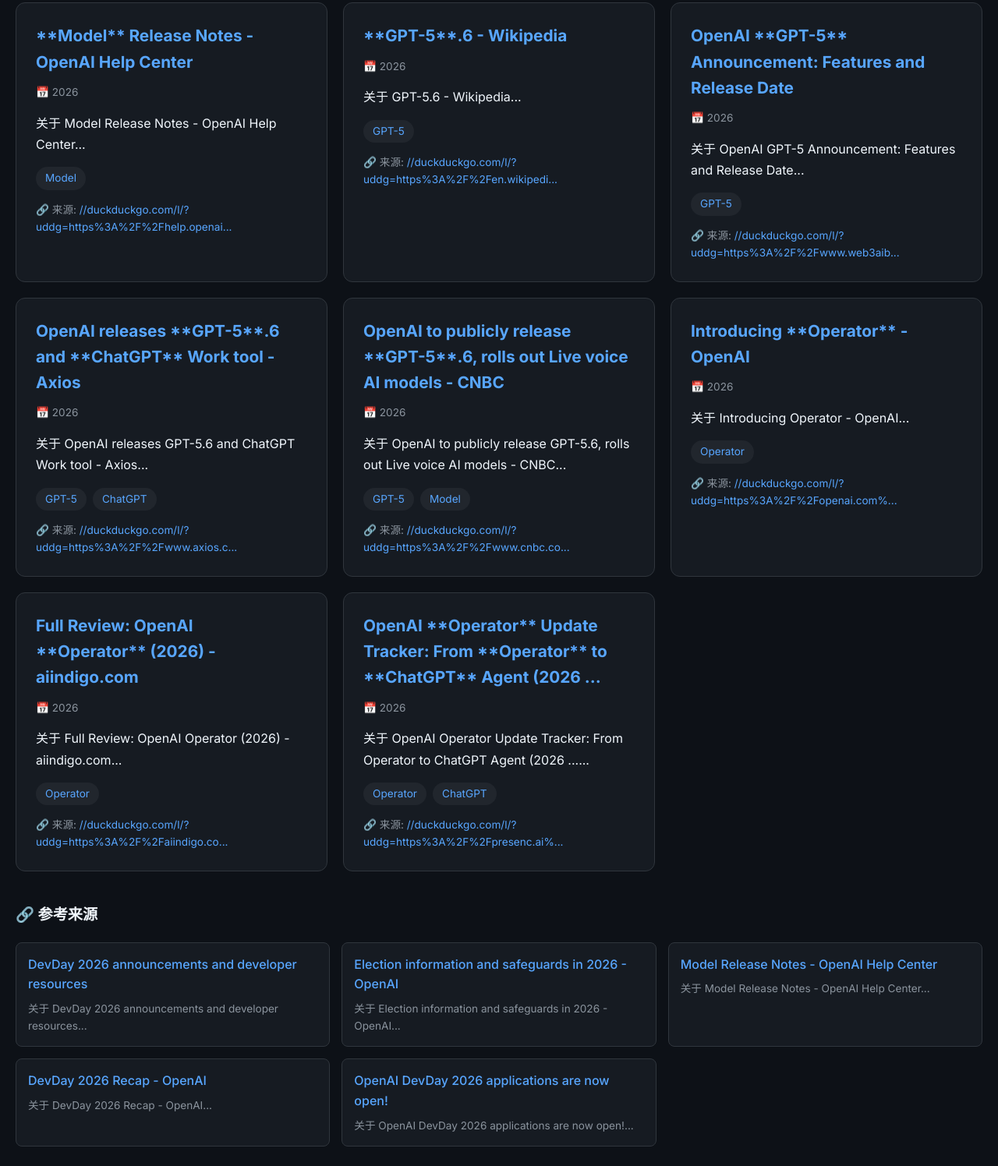
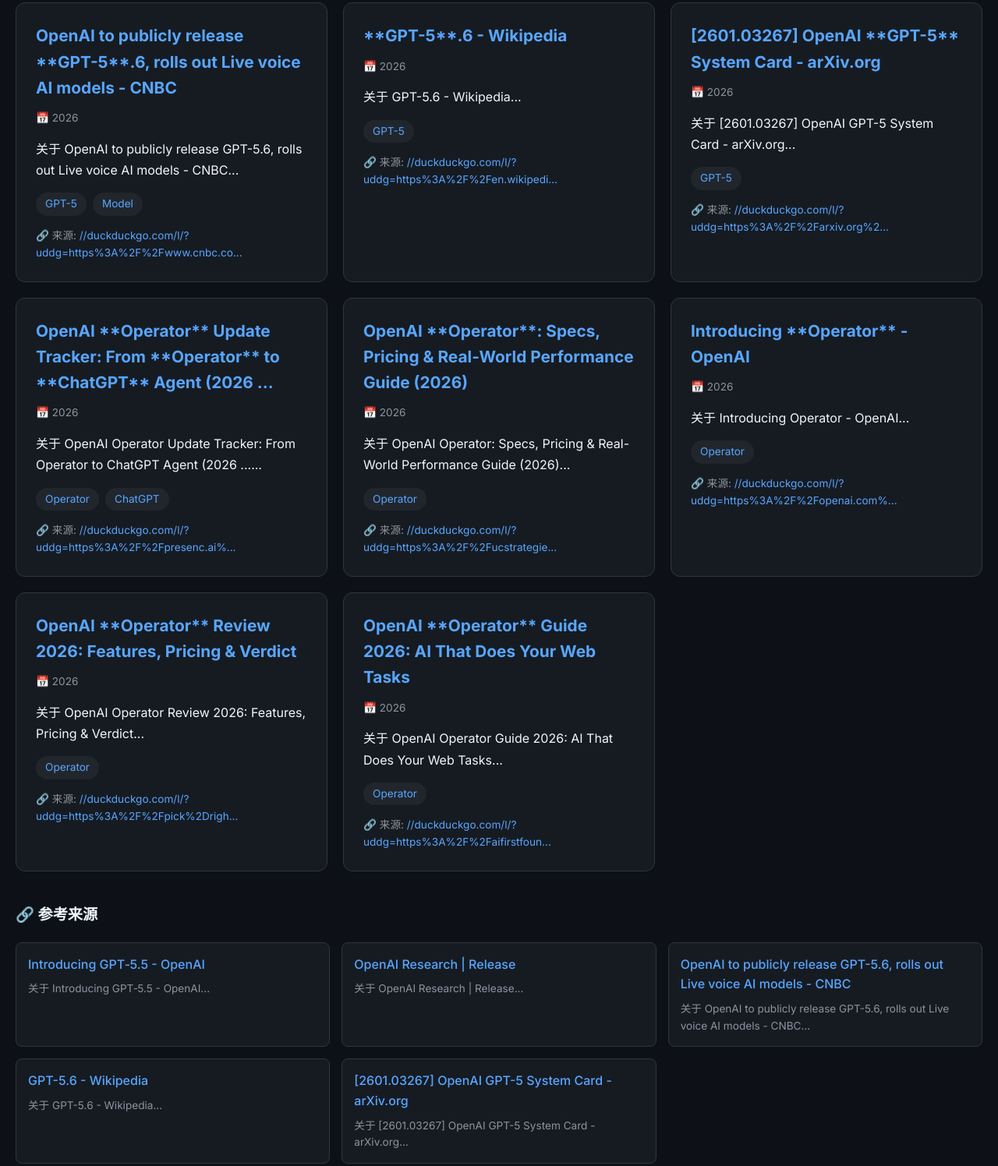
Before and after one commit to Horacezhang36/Competitive-Analysis, a plain HTML site: page output/2026/competitive_analysis_report.html in a window 1280 px wide. Shown: the part 722-2218 px from the top of the page at 78% size. Drawn offline with Linux system fonts and the light colour scheme.

Commit message:
ci: Auto-publish report 2026-11-21

```diff
--- a/output/2026/competitive_analysis_report.html
+++ b/output/2026/competitive_analysis_report.html
@@ -410,15 +410,15 @@
                 <div class="label">AI 公司分析</div>
             </div>
             <div class="stat-card">
-                <div class="number">10</div>
+                <div class="number">11</div>
                 <div class="label">产品/功能</div>
             </div>
             <div class="stat-card">
-                <div class="number">15</div>
+                <div class="number">13</div>
                 <div class="label">参考来源</div>
             </div>
             <div class="stat-card">
-                <div class="number">2026-11-20</div>
+                <div class="number">2026-11-21</div>
                 <div class="label">报告日期</div>
             </div>
         </div>
@@ -442,11 +442,11 @@
                 <div class="products-grid">
 
                     <div class="product-card">
-                        <h3>**Model** Release Notes - OpenAI Help Center</h3>
+                        <h3>OpenAI to publicly release **GPT-5**.6, rolls out Live voice AI models - CNBC</h3>
                         <div class="date">📅 2026</div>
-                        <div class="description">关于 Model Release Notes - OpenAI Help Center...</div>
-                        <div class="features"><span class="feature-tag">Model</span></div>
-                        <div class="source">🔗 来源: <a href="//duckduckgo.com/l/?uddg=https%3A%2F%2Fhelp.openai.com%2Fen%2Farticles%2F9624314%2Dmodel%2Drelease%2Dnotes&amp;rut=28db1c5d4090e1a512f7dcab6de7cce4fb81d6ec2422bf2dc11e8e43cbdc4ee9" target="_blank">//duckduckgo.com/l/?uddg=https%3A%2F%2Fhelp.openai...</a></div>
+                        <div class="description">关于 OpenAI to publicly release GPT-5.6, rolls out Live voice AI models - CNBC...</div>
+                        <div class="features"><span class="feature-tag">GPT-5</span><span class="feature-tag">Model</span></div>
+                        <div class="source">🔗 来源: <a href="//duckduckgo.com/l/?uddg=https%3A%2F%2Fwww.cnbc.com%2F2026%2F07%2F08%2Fopenai%2Dexpanding%2Dgpt%2D5point6%2Dai%2Dmodel%2Drelease%2Dending%2Dgovernment%2Dlimits.html&amp;rut=4bc0d5fe99d17aa8821fce69bab12f41caf6326ce9fb406243cf4a79b411c07f" target="_blank">//duckduckgo.com/l/?uddg=https%3A%2F%2Fwww.cnbc.co...</a></div>
                     </div>
 
                     <div class="product-card">
@@ -454,31 +454,31 @@
                         <div class="date">📅 2026</div>
                         <div class="description">关于 GPT-5.6 - Wikipedia...</div>
                         <div class="features"><span class="feature-tag">GPT-5</span></div>
-                        <div class="source">🔗 来源: <a href="//duckduckgo.com/l/?uddg=https%3A%2F%2Fen.wikipedia.org%2Fwiki%2FGPT%2D5.6&amp;rut=913c95a4b03172f5f67be3bdcc326ae3d8b6860f1d4b47ea7811134408f2fdc5" target="_blank">//duckduckgo.com/l/?uddg=https%3A%2F%2Fen.wikipedi...</a></div>
+                        <div class="source">🔗 来源: <a href="//duckduckgo.com/l/?uddg=https%3A%2F%2Fen.wikipedia.org%2Fwiki%2FGPT%2D5.6&amp;rut=c70070040870bfdd09f750f44ac9b587d41528a2c08532689f424015cdf40223" target="_blank">//duckduckgo.com/l/?uddg=https%3A%2F%2Fen.wikipedi...</a></div>
                     </div>
 
                     <div class="product-card">
-                        <h3>OpenAI **GPT-5** Announcement: Features and Release Date</h3>
+                        <h3>[2601.03267] OpenAI **GPT-5** System Card - arXiv.org</h3>
                         <div class="date">📅 2026</div>
-                        <div class="description">关于 OpenAI GPT-5 Announcement: Features and Release Date...</div>
+                        <div class="description">关于 [2601.03267] OpenAI GPT-5 System Card - arXiv.org...</div>
                         <div class="features"><span class="feature-tag">GPT-5</span></div>
-                        <div class="source">🔗 来源: <a href="//duckduckgo.com/l/?uddg=https%3A%2F%2Fwww.web3aiblog.com%2Fblog%2Fopenai%2Dgpt%2D5%2Dannouncement%2D2026&amp;rut=cbc5a048598cffe9d72f0f7008c52a689584514b5da67591990e4361c3616712" target="_blank">//duckduckgo.com/l/?uddg=https%3A%2F%2Fwww.web3aib...</a></div>
+                        <div class="source">🔗 来源: <a href="//duckduckgo.com/l/?uddg=https%3A%2F%2Farxiv.org%2Fabs%2F2601.03267&amp;rut=c3e7f3d7b33422a205b6016c5283c62257467be1c731c482453b5729e6c61c8d" target="_blank">//duckduckgo.com/l/?uddg=https%3A%2F%2Farxiv.org%2...</a></div>
                     </div>
 
                     <div class="product-card">
-                        <h3>OpenAI releases **GPT-5**.6 and **ChatGPT** Work tool - Axios</h3>
+                        <h3>OpenAI **Operator** Update Tracker: From **Operator** to **ChatGPT** Agent (2026 ...</h3>
                         <div class="date">📅 2026</div>
-                        <div class="description">关于 OpenAI releases GPT-5.6 and ChatGPT Work tool - Axios...</div>
-                        <div class="features"><span class="feature-tag">GPT-5</span><span class="feature-tag">ChatGPT</span></div>
-                        <div class="source">🔗 来源: <a href="//duckduckgo.com/l/?uddg=https%3A%2F%2Fwww.axios.com%2F2026%2F07%2F09%2Fai%2Dopenai%2Dgpt%2Drelease&amp;rut=027087c1e64ee2d7990a3b47aaa20136e96fb26b54d09965389e6b418901e989" target="_blank">//duckduckgo.com/l/?uddg=https%3A%2F%2Fwww.axios.c...</a></div>
+                        <div class="description">关于 OpenAI Operator Update Tracker: From Operator to ChatGPT Agent (2026 ......</div>
+                        <div class="features"><span class="feature-tag">Operator</span><span class="feature-tag">ChatGPT</span></div>
+                        <div class="source">🔗 来源: <a href="//duckduckgo.com/l/?uddg=https%3A%2F%2Fpresenc.ai%2Fresearch%2Fopenai%2Doperator%2Dupdate%2Dtracker%2D2026&amp;rut=1a2fd7ca19f1dcbf1cdbc37079069533c7208da6a620f1b15475105c1f1c17d7" target="_blank">//duckduckgo.com/l/?uddg=https%3A%2F%2Fpresenc.ai%...</a></div>
                     </div>
 
                     <div class="product-card">
-                        <h3>OpenAI to publicly release **GPT-5**.6, rolls out Live voice AI models - CNBC</h3>
+                        <h3>OpenAI **Operator**: Specs, Pricing & Real-World Performance Guide (2026)</h3>
                         <div class="date">📅 2026</div>
-                        <div class="description">关于 OpenAI to publicly release GPT-5.6, rolls out Live voice AI models - CNBC...</div>
-                        <div class="features"><span class="feature-tag">GPT-5</span><span class="feature-tag">Model</span></div>
-                        <div class="source">🔗 来源: <a href="//duckduckgo.com/l/?uddg=https%3A%2F%2Fwww.cnbc.com%2F2026%2F07%2F08%2Fopenai%2Dexpanding%2Dgpt%2D5point6%2Dai%2Dmodel%2Drelease%2Dending%2Dgovernment%2Dlimits.html&amp;rut=cfcd0c002fdd9a3db11c48075248e2af47b2c0c8eb80eb0eb00007ab40b15f24" target="_blank">//duckduckgo.com/l/?uddg=https%3A%2F%2Fwww.cnbc.co...</a></div>
+                        <div class="description">关于 OpenAI Operator: Specs, Pricing & Real-World Performance Guide (2026)...</div>
+                        <div class="features"><span class="feature-tag">Operator</span></div>
+                        <div class="source">🔗 来源: <a href="//duckduckgo.com/l/?uddg=https%3A%2F%2Fucstrategies.com%2Fnews%2Fopenai%2Doperator%2Dspecs%2Dpricing%2Dreal%2Dworld%2Dperformance%2Dguide%2D2026%2F&amp;rut=0b88047ef153f4e91d4689e25a5dad51fc28c7b61a1e66785540c4366ecc7bdd" target="_blank">//duckduckgo.com/l/?uddg=https%3A%2F%2Fucstrategie...</a></div>
                     </div>
 
                     <div class="product-card">
@@ -486,23 +486,23 @@
                         <div class="date">📅 2026</div>
                         <div class="description">关于 Introducing Operator - OpenAI...</div>
                         <div class="features"><span class="feature-tag">Operator</span></div>
-                        <div class="source">🔗 来源: <a href="//duckduckgo.com/l/?uddg=https%3A%2F%2Fopenai.com%2Findex%2Fintroducing%2Doperator%2F&amp;rut=11bd6340df14297f78e222a88aa53b2e7a65723da4a1a3153e61a2285a75eabd" target="_blank">//duckduckgo.com/l/?uddg=https%3A%2F%2Fopenai.com%...</a></div>
+                        <div class="source">🔗 来源: <a href="//duckduckgo.com/l/?uddg=https%3A%2F%2Fopenai.com%2Findex%2Fintroducing%2Doperator%2F&amp;rut=72d671d0ae47b70e194eff1801850bbec9cccd15385a8b0aa796c68f210e6d7d" target="_blank">//duckduckgo.com/l/?uddg=https%3A%2F%2Fopenai.com%...</a></div>
                     </div>
 
                     <div class="product-card">
-                        <h3>Full Review: OpenAI **Operator** (2026) - aiindigo.com</h3>
+                        <h3>OpenAI **Operator** Review 2026: Features, Pricing & Verdict</h3>
                         <div class="date">📅 2026</div>
-                        <div class="description">关于 Full Review: OpenAI Operator (2026) - aiindigo.com...</div>
+                        <div class="description">关于 OpenAI Operator Review 2026: Features, Pricing & Verdict...</div>
                         <div class="features"><span class="feature-tag">Operator</span></div>
-                        <div class="source">🔗 来源: <a href="//duckduckgo.com/l/?uddg=https%3A%2F%2Faiindigo.com%2Fblog%2Ffull%2Dreview%2Dopenai%2Doperator%2D2026&amp;rut=0fd13f1d82d8b86114d2bec2f16a619443bdb3c2fe8faa39376f7902b9a5ac11" target="_blank">//duckduckgo.com/l/?uddg=https%3A%2F%2Faiindigo.co...</a></div>
+                        <div class="source">🔗 来源: <a href="//duckduckgo.com/l/?uddg=https%3A%2F%2Fpick%2Dright.com%2Ftools%2Fopenai%2Doperator%2F&amp;rut=9ea686f57aa47e9885137f59a22e61d638ffc1af5174b4e05e122d0ea49fab40" target="_blank">//duckduckgo.com/l/?uddg=https%3A%2F%2Fpick%2Drigh...</a></div>
                     </div>
 
                     <div class="product-card">
-                        <h3>OpenAI **Operator** Update Tracker: From **Operator** to **ChatGPT** Agent (2026 ...</h3>
+                        <h3>OpenAI **Operator** Guide 2026: AI That Does Your Web Tasks</h3>
                         <div class="date">📅 2026</div>
-                        <div class="description">关于 OpenAI Operator Update Tracker: From Operator to ChatGPT Agent (2026 ......</div>
-                        <div class="features"><span class="feature-tag">Operator</span><span class="feature-tag">ChatGPT</span></div>
-                        <div class="source">🔗 来源: <a href="//duckduckgo.com/l/?uddg=https%3A%2F%2Fpresenc.ai%2Fresearch%2Fopenai%2Doperator%2Dupdate%2Dtracker%2D2026&amp;rut=ef719025599ff9e0317ec905a0bdf37b96031f37840ec3dbdb1e63a73c9d2d1b" target="_blank">//duckduckgo.com/l/?uddg=https%3A%2F%2Fpresenc.ai%...</a></div>
+                        <div class="description">关于 OpenAI Operator Guide 2026: AI That Does Your Web Tasks...</div>
+                        <div class="features"><span class="feature-tag">Operator</span></div>
+                        <div class="source">🔗 来源: <a href="//duckduckgo.com/l/?uddg=https%3A%2F%2Faifirstfounders.com%2Fblog%2Fopenai%2Doperator%2Dguide%2D2026.html&amp;rut=00ef60450baf12b689cd446c874177946d3dd0c0b7dd1d9fffd5e7e771a50d37" target="_blank">//duckduckgo.com/l/?uddg=https%3A%2F%2Faifirstfoun...</a></div>
                     </div>
 
                 </div>
@@ -674,32 +674,32 @@
             <div class="source-list">
 
                     <div class="source-item">
-                        <a href="//duckduckgo.com/l/?uddg=https%3A%2F%2Fcommunity.openai.com%2Ft%2Fdevday%2D2026%2Dannouncements%2Dand%2Ddeveloper%2Dresources%2F1402006&amp;rut=76d078cd86e0a83a6c4f8933aba89424b2d30d002f71cd18e5fde0c68853233c" target="_blank">DevDay 2026 announcements and developer resources</a>
-                        <div class="snippet">关于 DevDay 2026 announcements and developer resources...</div>
+                        <a href="//duckduckgo.com/l/?uddg=https%3A%2F%2Fopenai.com%2Findex%2Fintroducing%2Dgpt%2D5%2D5%2F&amp;rut=ee2626229c053864c88b9b2af6b8094d6e27596376655b68a73f64aa730698cc" target="_blank">Introducing GPT‑5.5 - OpenAI</a>
+                        <div class="snippet">关于 Introducing GPT‑5.5 - OpenAI...</div>
                     </div>
 
 
                     <div class="source-item">
-                        <a href="//duckduckgo.com/l/?uddg=https%3A%2F%2Fopenai.com%2Findex%2Felection%2Dsafeguards%2D2026%2F&amp;rut=7cbe61dacafaa352e59670f72427109da8a40468563a3fb64cadca00dee5cf65" target="_blank">Election information and safeguards in 2026 - OpenAI</a>
-                        <div class="snippet">关于 Election information and safeguards in 2026 - OpenAI...</div>
+                        <a href="//duckduckgo.com/l/?uddg=https%3A%2F%2Fopenai.com%2Fresearch%2Findex%2Frelease%2F&amp;rut=100a2201909470036aca7d222b7aef943712e0ff35ba5d465b2d1bc28b476082" target="_blank">OpenAI Research | Release</a>
+                        <div class="snippet">关于 OpenAI Research | Release...</div>
                     </div>
 
 
                     <div class="source-item">
-                        <a href="//duckduckgo.com/l/?uddg=https%3A%2F%2Fhelp.openai.com%2Fen%2Farticles%2F9624314%2Dmodel%2Drelease%2Dnotes&amp;rut=28db1c5d4090e1a512f7dcab6de7cce4fb81d6ec2422bf2dc11e8e43cbdc4ee9" target="_blank">Model Release Notes - OpenAI Help Center</a>
-                        <div class="snippet">关于 Model Release Notes - OpenAI Help Center...</div>
+                        <a href="//duckduckgo.com/l/?uddg=https%3A%2F%2Fwww.cnbc.com%2F2026%2F07%2F08%2Fopenai%2Dexpanding%2Dgpt%2D5point6%2Dai%2Dmodel%2Drelease%2Dending%2Dgovernment%2Dlimits.html&amp;rut=4bc0d5fe99d17aa8821fce69bab12f41caf6326ce9fb406243cf4a79b411c07f" target="_blank">OpenAI to publicly release GPT-5.6, rolls out Live voice AI models - CNBC</a>
+                        <div class="snippet">关于 OpenAI to publicly release GPT-5.6, rolls out Live voice AI models - CNBC...</div>
                     </div>
 
 
                     <div class="source-item">
-                        <a href="//duckduckgo.com/l/?uddg=https%3A%2F%2Fopenai.com%2Findex%2Fdevday%2D2026%2Drecap%2F&amp;rut=666f933af2e2b74fdc3e0cb0a0ff08673b74e5b6a1e892600c7727f65d29731c" target="_blank">DevDay 2026 Recap - OpenAI</a>
-                        <div class="snippet">关于 DevDay 2026 Recap - OpenAI...</div>
+                        <a href="//duckduckgo.com/l/?uddg=https%3A%2F%2Fen.wikipedia.org%2Fwiki%2FGPT%2D5.6&amp;rut=c70070040870bfdd09f750f44ac9b587d41528a2c08532689f424015cdf40223" target="_blank">GPT-5.6 - Wikipedia</a>
+                        <div class="snippet">关于 GPT-5.6 - Wikipedia...</div>
                     </div>
 
 
                     <div class="source-item">
-                        <a href="//duckduckgo.com/l/?uddg=https%3A%2F%2Fcommunity.openai.com%2Ft%2Fopenai%2Ddevday%2D2026%2Dapplications%2Dare%2Dnow%2Dopen%2F1384509&amp;rut=e8928b71f36cf70c1a3a9255eae82e4825dfd738451ba614478948c6ea173823" target="_blank">OpenAI DevDay 2026 applications are now open!</a>
-                        <div class="snippet">关于 OpenAI DevDay 2026 applications are now open!...</div>
+                        <a href="//duckduckgo.com/l/?uddg=https%3A%2F%2Farxiv.org%2Fabs%2F2601.03267&amp;rut=c3e7f3d7b33422a205b6016c5283c62257467be1c731c482453b5729e6c61c8d" target="_blank">[2601.03267] OpenAI GPT-5 System Card - arXiv.org</a>
+                        <div class="snippet">关于 [2601.03267] OpenAI GPT-5 System Card - arXiv.org...</div>
                     </div>
 
             </div>
```
Also changed, not shown: output/latest/competitive_analysis_report.html (+37 -37 lines), 1 other file.
